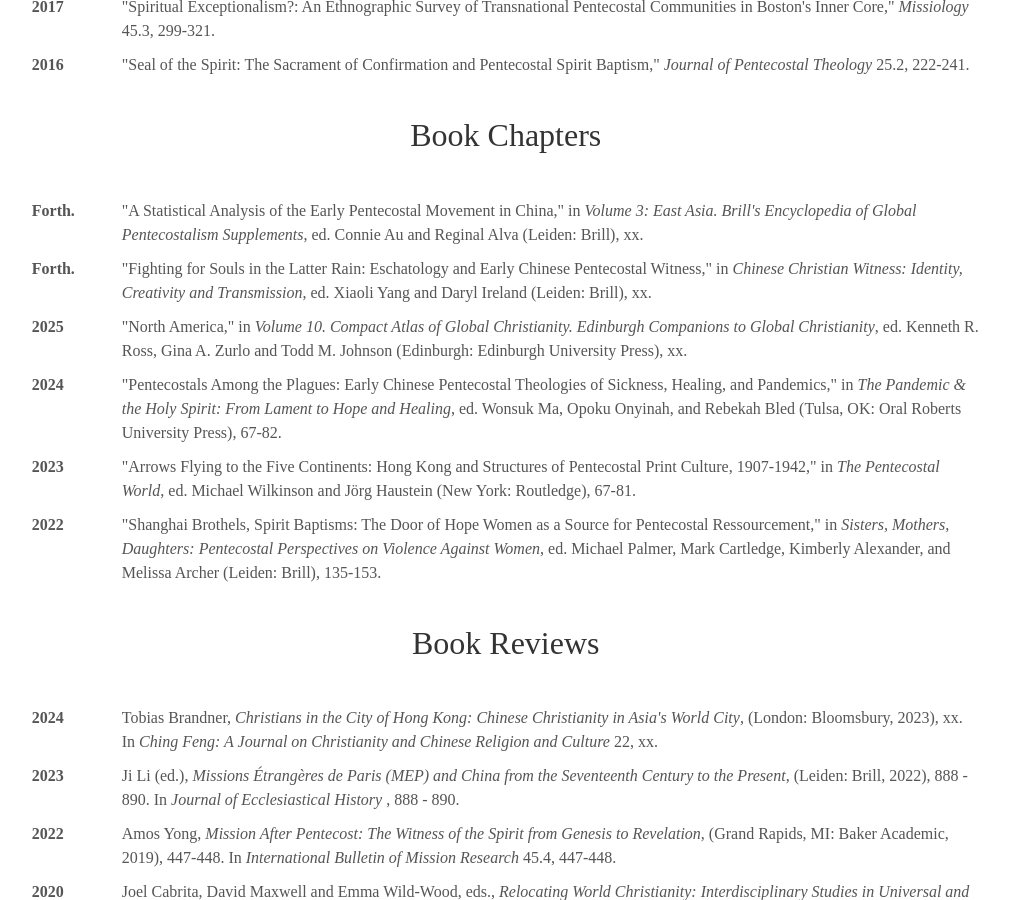
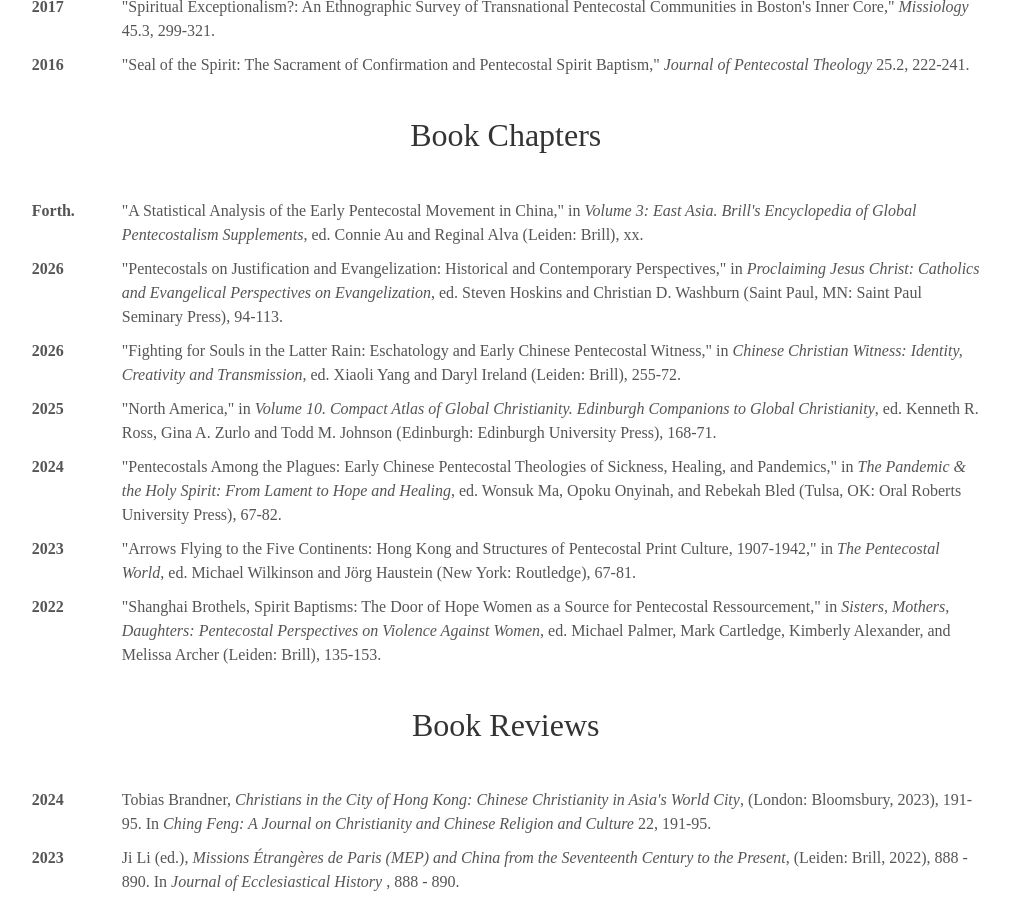
Before and after one commit to alex-mayfield/alex-mayfield.github.io, a Jekyll site: the page built from index.html, in a window 1280 px wide and 900 px high, scrolled down 2961 px. Shown: the whole window, without its empty margins (163-1173 px from the left). Built offline with Jekyll 4.4.1, drawn with Linux system fonts in a browser that asks for light colours; some web fonts are replaced.

Commit message:
Update publications.yml

```diff
--- a/_data/publications.yml
+++ b/_data/publications.yml
@@ -131,13 +131,13 @@
     author:
   - title: "Fighting for Souls in the Latter Rain: Eschatology and Early Chinese Pentecostal Witness"
     type: chapter
-    year: "Forth."
+    year: "2026"
     journal:
     vol_iss:
     book: "Chinese Christian Witness: Identity, Creativity and Transmission"
     edit: Xiaoli Yang and Daryl Ireland
     publisher: "Leiden: Brill"
-    page: xx
+    page: 255-72
     author:
   - title: "Missions Étrangères de Paris (MEP) and China from the Seventeenth Century to the Present"
     type: review
@@ -167,7 +167,7 @@
     book:
     edit:
     publisher: "London: Bloomsbury, 2023"
-    page:  xx
+    page:  191-95
     author: Tobias Brandner
   - title: "A Statistical Analysis of the Early Pentecostal Movement in China"
     type: chapter
@@ -187,7 +187,7 @@
     book: "Volume 10. Compact Atlas of Global Christianity. Edinburgh Companions to Global Christianity"
     edit: "Kenneth R. Ross, Gina A. Zurlo and Todd M. Johnson"
     publisher: "Edinburgh: Edinburgh University Press"
-    page: xx
+    page: 168-71
     author:
   - title: "The China Historical Christian Database: A Dataset Quantifying Christianity in China from 1550 to 1950"
     type: article
@@ -199,3 +199,13 @@
     publisher:
     page: "https://doi.org/10.3390/data9060076"
     author: Alex Mayfield, Margaret Frei, Daryl Ireland, Eugenio Menegon
+  - title: "Pentecostals on Justification and Evangelization: Historical and Contemporary Perspectives"
+    type: chapter
+    year: "2026"
+    journal:
+    vol_iss:
+    book: "Proclaiming Jesus Christ: Catholics and Evangelical Perspectives on Evangelization"
+    edit: "Steven Hoskins and Christian D. Washburn"
+    publisher: "Saint Paul, MN: Saint Paul Seminary Press"
+    page: 94-113
+    author:
```
